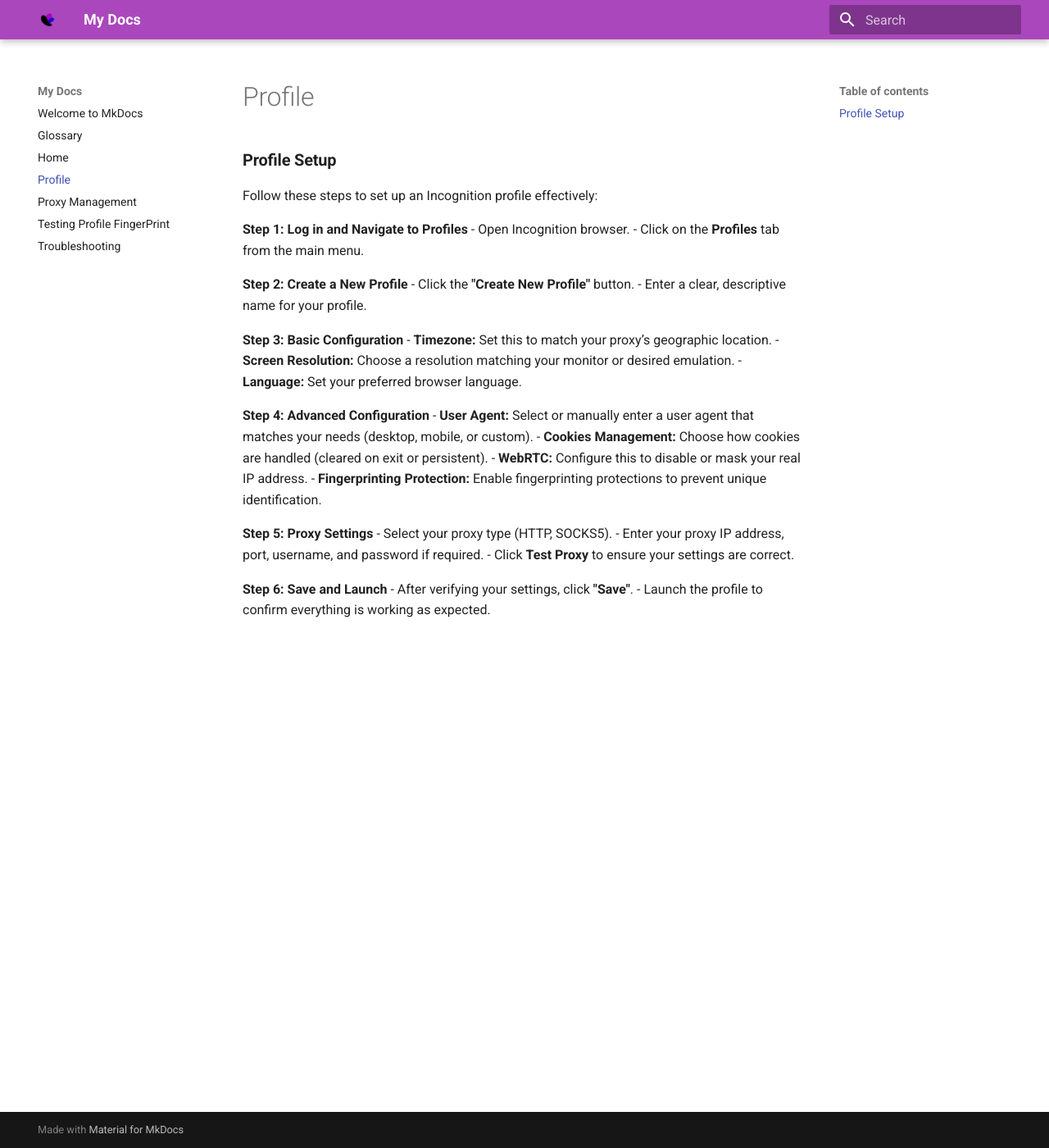
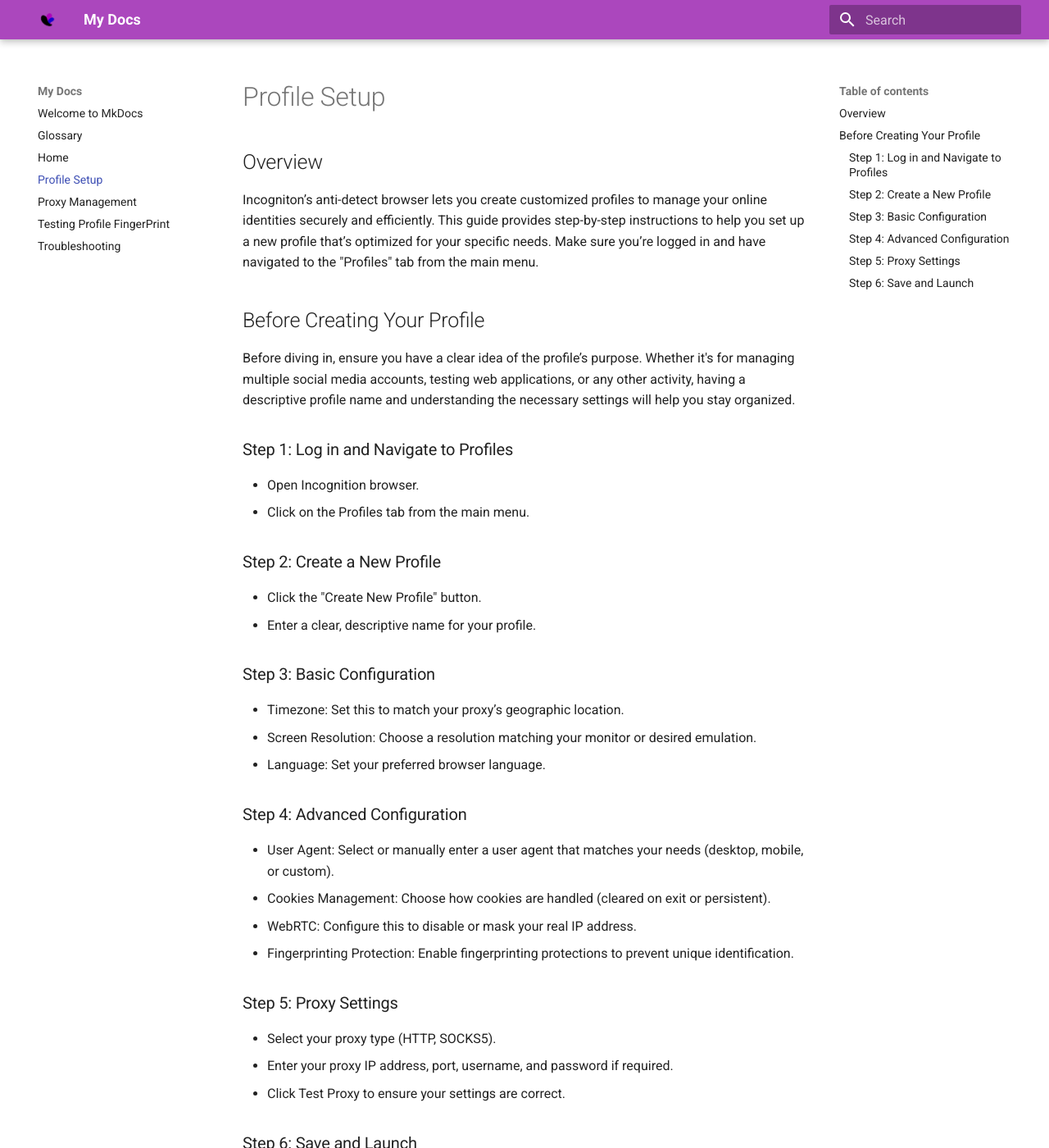
Before and after one commit to whatinthepeta/IncognitonDocumentation, an MkDocs documentation site: the page built from docs/profile.md, in a window 1280 px wide and 1400 px high. Shown: the whole window at 82% size. Built offline with MkDocs 1.6.1 and Material for MkDocs 9.7.7, drawn with Linux system fonts in a browser that asks for light colours; some of the changed text lies outside the part shown.

Commit message:
Update Profile with an overview

```diff
--- a/docs/profile.md
+++ b/docs/profile.md
@@ -1,31 +1,43 @@
-### **Profile Setup** ###
+# Profile Setup
 
-Follow these steps to set up an Incognition profile effectively:
+## Overview
 
-**Step 1: Log in and Navigate to Profiles**
+Incogniton’s anti-detect browser lets you create customized profiles to manage your online identities securely and efficiently. This guide provides step-by-step instructions to help you set up a new profile that’s optimized for your specific needs. Make sure you’re logged in and have navigated to the "Profiles" tab from the main menu.
+
+## Before Creating Your Profile
+
+Before diving in, ensure you have a clear idea of the profile’s purpose. Whether it's for managing multiple social media accounts, testing web applications, or any other activity, having a descriptive profile name and understanding the necessary settings will help you stay organized.
+
+### Step 1: Log in and Navigate to Profiles
+
 - Open Incognition browser.
-- Click on the **Profiles** tab from the main menu.
+- Click on the Profiles tab from the main menu.
 
-**Step 2: Create a New Profile**
-- Click the **"Create New Profile"** button.
+### Step 2: Create a New Profile
+
+- Click the "Create New Profile" button.
 - Enter a clear, descriptive name for your profile.
 
-**Step 3: Basic Configuration**
-- **Timezone:** Set this to match your proxy’s geographic location.
-- **Screen Resolution:** Choose a resolution matching your monitor or desired emulation.
-- **Language:** Set your preferred browser language.
+### Step 3: Basic Configuration
 
-**Step 4: Advanced Configuration**
-- **User Agent:** Select or manually enter a user agent that matches your needs (desktop, mobile, or custom).
-- **Cookies Management:** Choose how cookies are handled (cleared on exit or persistent).
-- **WebRTC:** Configure this to disable or mask your real IP address.
-- **Fingerprinting Protection:** Enable fingerprinting protections to prevent unique identification.
+- Timezone: Set this to match your proxy’s geographic location.
+- Screen Resolution: Choose a resolution matching your monitor or desired emulation.
+- Language: Set your preferred browser language.
 
-**Step 5: Proxy Settings**
+### Step 4: Advanced Configuration
+
+- User Agent: Select or manually enter a user agent that matches your needs (desktop, mobile, or custom).
+- Cookies Management: Choose how cookies are handled (cleared on exit or persistent).
+- WebRTC: Configure this to disable or mask your real IP address.
+- Fingerprinting Protection: Enable fingerprinting protections to prevent unique identification.
+
+### Step 5: Proxy Settings
+
 - Select your proxy type (HTTP, SOCKS5).
 - Enter your proxy IP address, port, username, and password if required.
-- Click **Test Proxy** to ensure your settings are correct.
+- Click Test Proxy to ensure your settings are correct.
 
-**Step 6: Save and Launch**
-- After verifying your settings, click **"Save"**.
+### Step 6: Save and Launch
+
+- After verifying your settings, click "Save".
 - Launch the profile to confirm everything is working as expected.
```
